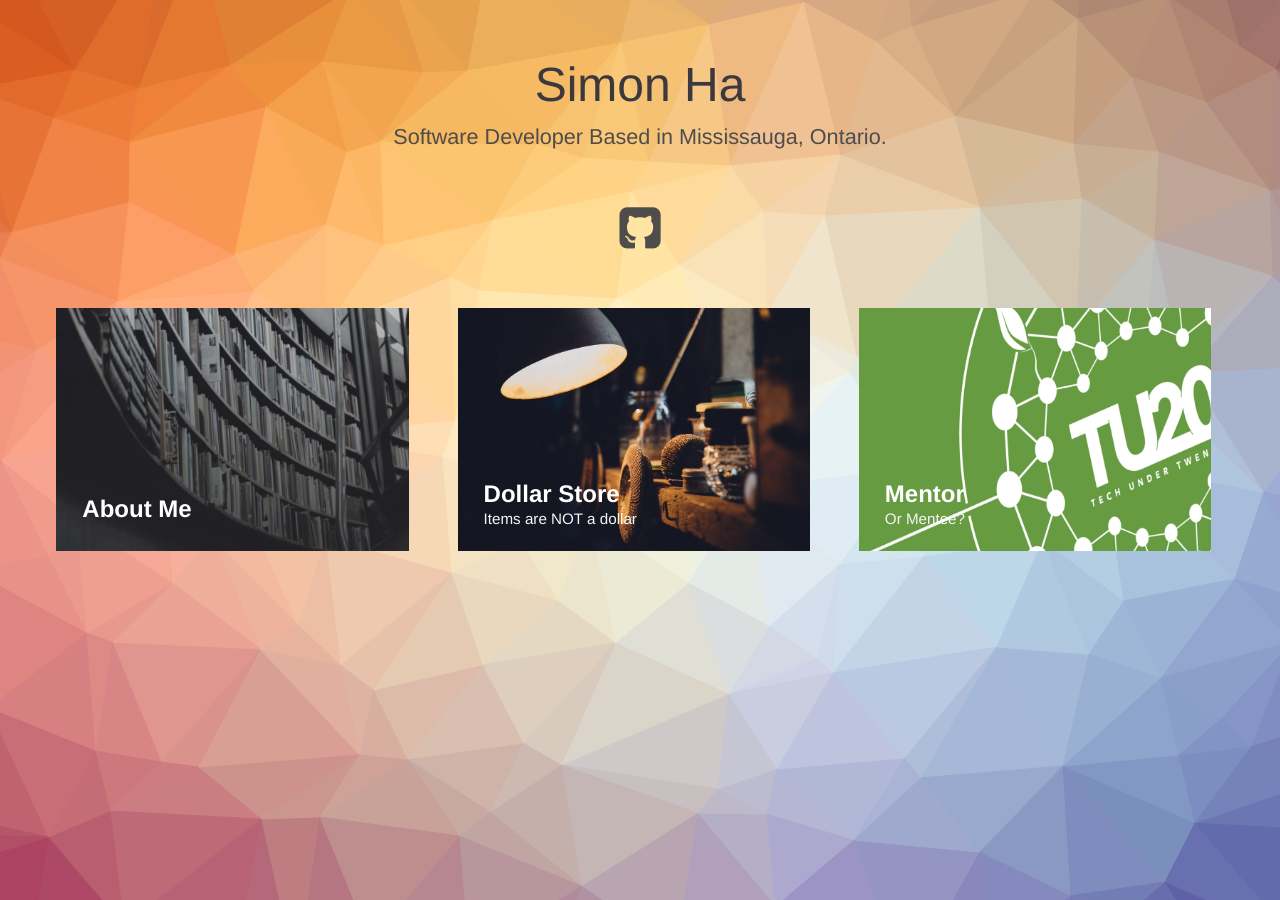
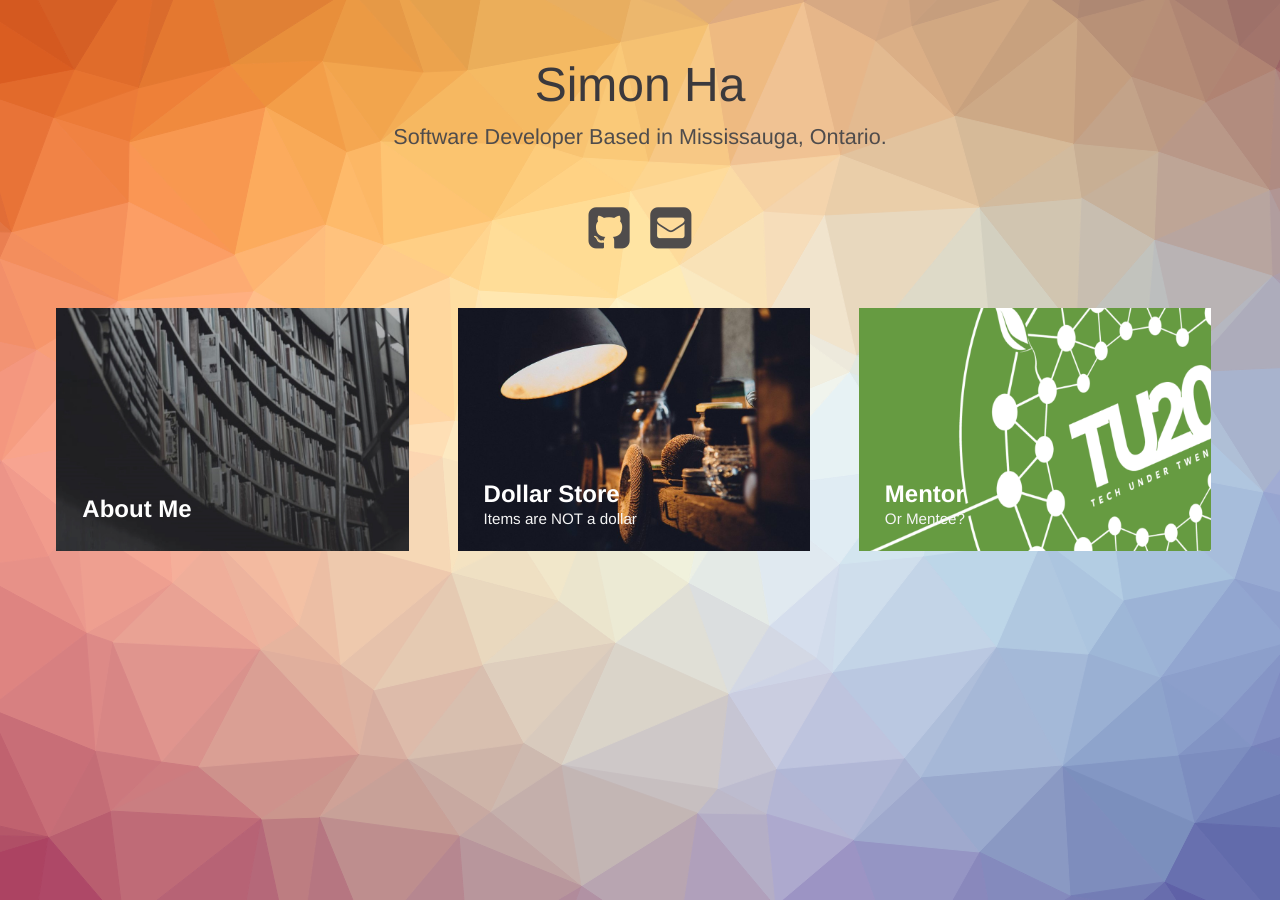
Before and after one commit to simonha9/simonha9.github.io, a Jekyll site: the page built from index.html, in a window 1280 px wide. Built offline with Jekyll 4.4.1, drawn with Linux system fonts in a browser that asks for light colours; emoji names are drawn with the system emoji font.

Commit message:
adding email

```diff
--- a/index.html
+++ b/index.html
@@ -31,6 +31,7 @@
         <h1>Simon Ha<span>Software Developer Based in Mississauga, Ontario.</span></h1>
         <nav class="links">
             <a href="http://github.com/simonha9" target="_blank"><i class="fa fa-github-square fa-3x"></i></a>
+            <a href="mailto:simon9ha@gmail.com"><i class="fa fa-envelope-square fa-3x"></i></a>
         </nav>
     </header>
     <div class="content">
```
